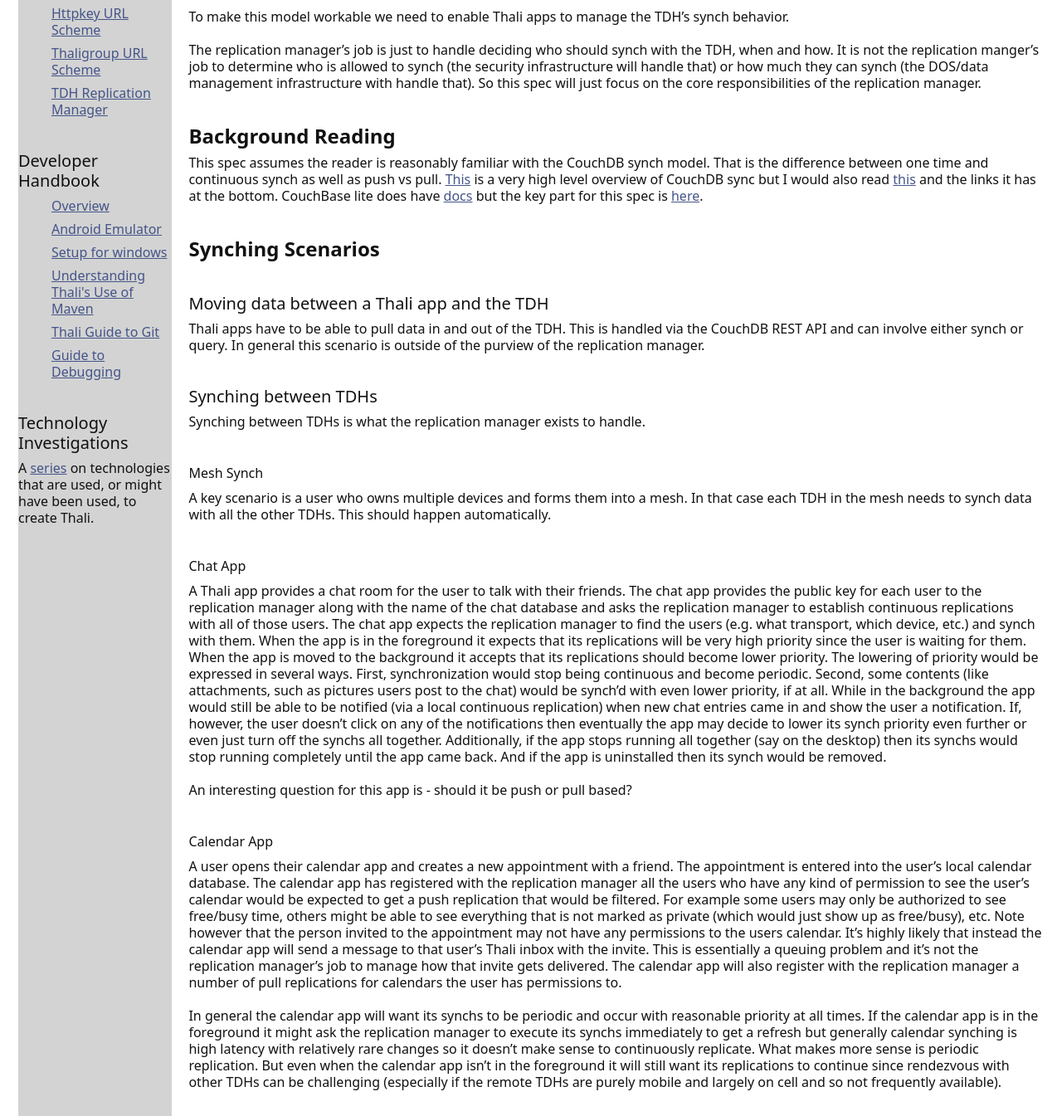
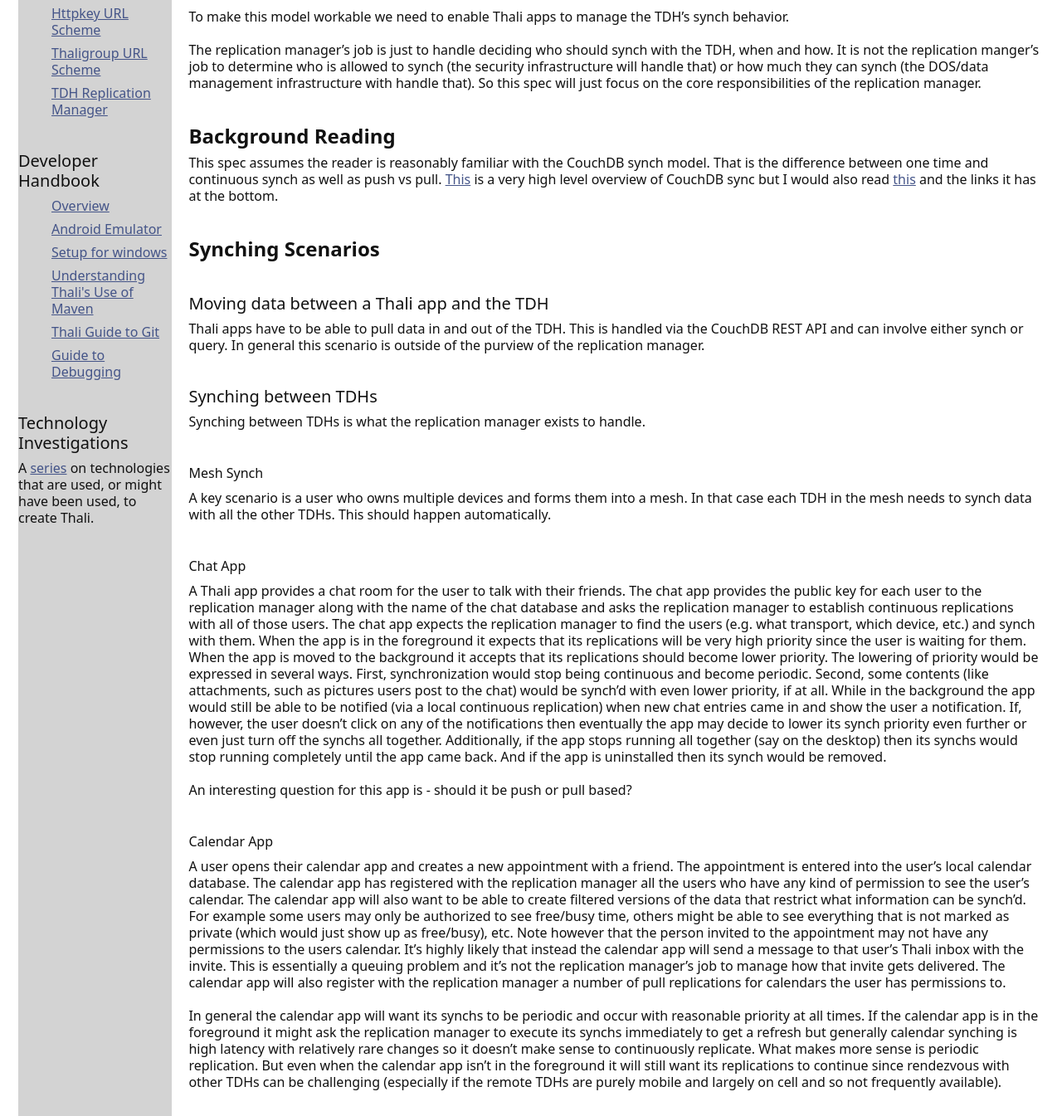
Before and after one commit to thaliproject/thali, a Jekyll site: the page built from TDHReplicationManager.md, in a window 1280 px wide and 1400 px high, scrolled down 269 px, cut to the strip 55-1400 px from the top of the window. Shown: the whole strip at 83% size. Built offline with Jekyll 4.4.1, drawn with Linux system fonts in a browser that asks for light colours; Markdown is read by kramdown in place of the engine named in the settings; some of the changed text lies outside the part shown.

Commit message:
Update TDHReplicationManager.md

```diff
--- a/TDHReplicationManager.md
+++ b/TDHReplicationManager.md
@@ -15,7 +15,7 @@
 
 # Background Reading
 
-This spec assumes the reader is reasonably familiar with the CouchDB synch model. That is the difference between one time and continuous synch as well as push vs pull. [This](http://guide.couchdb.org/draft/consistency.html) is a very high level overview of CouchDB sync but I would also read [this](http://wiki.apache.org/couchdb/Replication) and the links it has at the bottom. CouchBase lite does have [docs](http://developer.couchbase.com/mobile/develop/guides/couchbase-lite/native-api/index.html) but the key part for this spec is [here](http://developer.couchbase.com/mobile/develop/guides/couchbase-lite/native-api/replication/index.html).
+This spec assumes the reader is reasonably familiar with the CouchDB synch model. That is the difference between one time and continuous synch as well as push vs pull. [This](http://guide.couchdb.org/draft/consistency.html) is a very high level overview of CouchDB sync but I would also read [this](http://wiki.apache.org/couchdb/Replication) and the links it has at the bottom.
 
 # Synching Scenarios
 
@@ -39,7 +39,7 @@
 
 ### Calendar App
 
-A user opens their calendar app and creates a new appointment with a friend. The appointment is entered into the user's local calendar database. The calendar app has registered with the replication manager all the users who have any kind of permission to see the user's calendar would be expected to get a push replication that would be filtered. For example some users may only be authorized to see free/busy time, others might be able to see everything that is not marked as private (which would just show up as free/busy), etc. Note however that the person invited to the appointment may not have any permissions to the users calendar. It's highly likely that instead the calendar app will send a message to that user's Thali inbox with the invite. This is essentially a queuing problem and it's not the replication manager's job to manage how that invite gets delivered. The calendar app will also register with the replication manager a number of pull replications for calendars the user has permissions to.
+A user opens their calendar app and creates a new appointment with a friend. The appointment is entered into the user's local calendar database. The calendar app has registered with the replication manager all the users who have any kind of permission to see the user's calendar. The calendar app will also want to be able to create filtered versions of the data that restrict what information can be synch'd. For example some users may only be authorized to see free/busy time, others might be able to see everything that is not marked as private (which would just show up as free/busy), etc. Note however that the person invited to the appointment may not have any permissions to the users calendar. It's highly likely that instead the calendar app will send a message to that user's Thali inbox with the invite. This is essentially a queuing problem and it's not the replication manager's job to manage how that invite gets delivered. The calendar app will also register with the replication manager a number of pull replications for calendars the user has permissions to.
 
 In general the calendar app will want its synchs to be periodic and occur with reasonable priority at all times. If the calendar app is in the foreground it might ask the replication manager to execute its synchs immediately to get a refresh but generally calendar synching is high latency with relatively rare changes so it doesn't make sense to continuously replicate. What makes more sense is periodic replication. But even when the calendar app isn't in the foreground it will still want its replications to continue since rendezvous with other TDHs can be challenging (especially if the remote TDHs are purely mobile and largely on cell and so not frequently available).
 
@@ -76,9 +76,9 @@
 
 ## Synch Filtering
 
-When synch'ing there are a number of potential filter options. See [here](http://docs.couchdb.org/en/latest/api/database/changes.html) for a list of potential filters that can be applied when getting changes. Note that CouchDB doesn't provide an official way to specify these filters on a replication request so we will have to add something. Also note that I haven't checked how many (if any) of these options are currently supported by CouchBase Lite.
+When synch'ing there are a number of potential filter options. See [here](http://docs.couchdb.org/en/latest/api/database/changes.html) for a list of potential filters that can be applied when getting changes. Note that CouchDB doesn't provide an official way to specify these filters on a replication request so we will have to add something.
 
-Also not that filtering goes both ways. A filter on a pull replication means "I only want to see X" while a filter on a push replication means "You only get to see X". The replication manager needs to be able to apply filters it has been given. And of course both can apply at the same time. That is, a remote TDH can make a filtered request on the change feed and what the local TDH produces on the change feed can itself be filtered based on the requester's identity.
+Also note that filtering goes both ways. A filter on a pull replication means "I only want to see X" while a filter on a push replication means "You only get to see X". The replication manager needs to be able to apply filters it has been given. And of course both can apply at the same time. That is, a remote TDH can make a filtered request on the change feed and what the local TDH produces on the change feed can itself be filtered based on the requester's identity.
 
 ## Synch Routing
 
@@ -118,10 +118,6 @@
 
 So it looks like we really do need a replication manager. But let's see how little we can do.
 
-## Work to do in CouchBase
-
-I have made some changes to CouchBase's replication so we don't handle authorization in the way they do. Take a look at couchbase-lite-java-core/Manager/getReplicator. We need to decide if the replication manager will even use notifications. Clearly it should eventually but below we would just use one offs so we don't need the notifications until we get to the library that needs to figure out who to replicate with. The reason that one needs it is to detect when replications have failed for whatever reason. But if we are going to stick with one offs then right fix may be to make CouchBase's behavior consistent with CouchDB's where one off replications don't return until they finish. Otherwise we will need to enhance data.createPush(Pull)Replication to support our extensions but that should be pretty easy.
-
 ## Replication persistence
 
 Our first feature is the ability to intercept a replicate request (we already have the right hooks in CouchBase) and persist the silly thing. Hopefully this is no more than a write to a local database.
```
